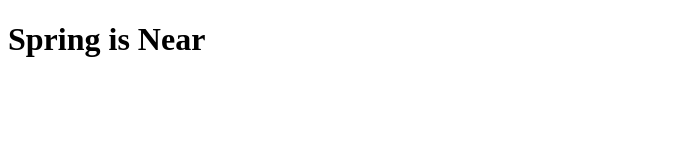
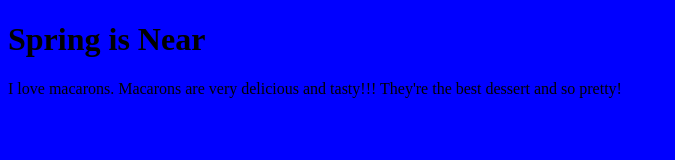
Before and after one commit to Allyson-Vue/Spring, a plain HTML site: page index.html in a window 1280 px wide. Shown: the whole page, without its empty margins (0-675 px from the left). Drawn offline with Linux system fonts and the light colour scheme.

Commit message:
added a paragraph and a style sheet

```diff
--- a/index.html
+++ b/index.html
@@ -2,9 +2,11 @@
 <html>
 <head>
     <meta charset="UTF-8" />
+    <link href="styles.css" rel="stylesheet"/>
     <title>Index Test</title>
 </head>
 <body>
     <header><h1>Spring is Near</h1></header>
+    <p>I love macarons. Macarons are very delicious and tasty!!! They're the best dessert and so pretty!</p>
 </body>
 </html>
--- /dev/null
+++ b/styles.css
@@ -0,0 +1,5 @@
+@charset "utf-8";
+
+body {
+    background-color: blue;
+}
```
